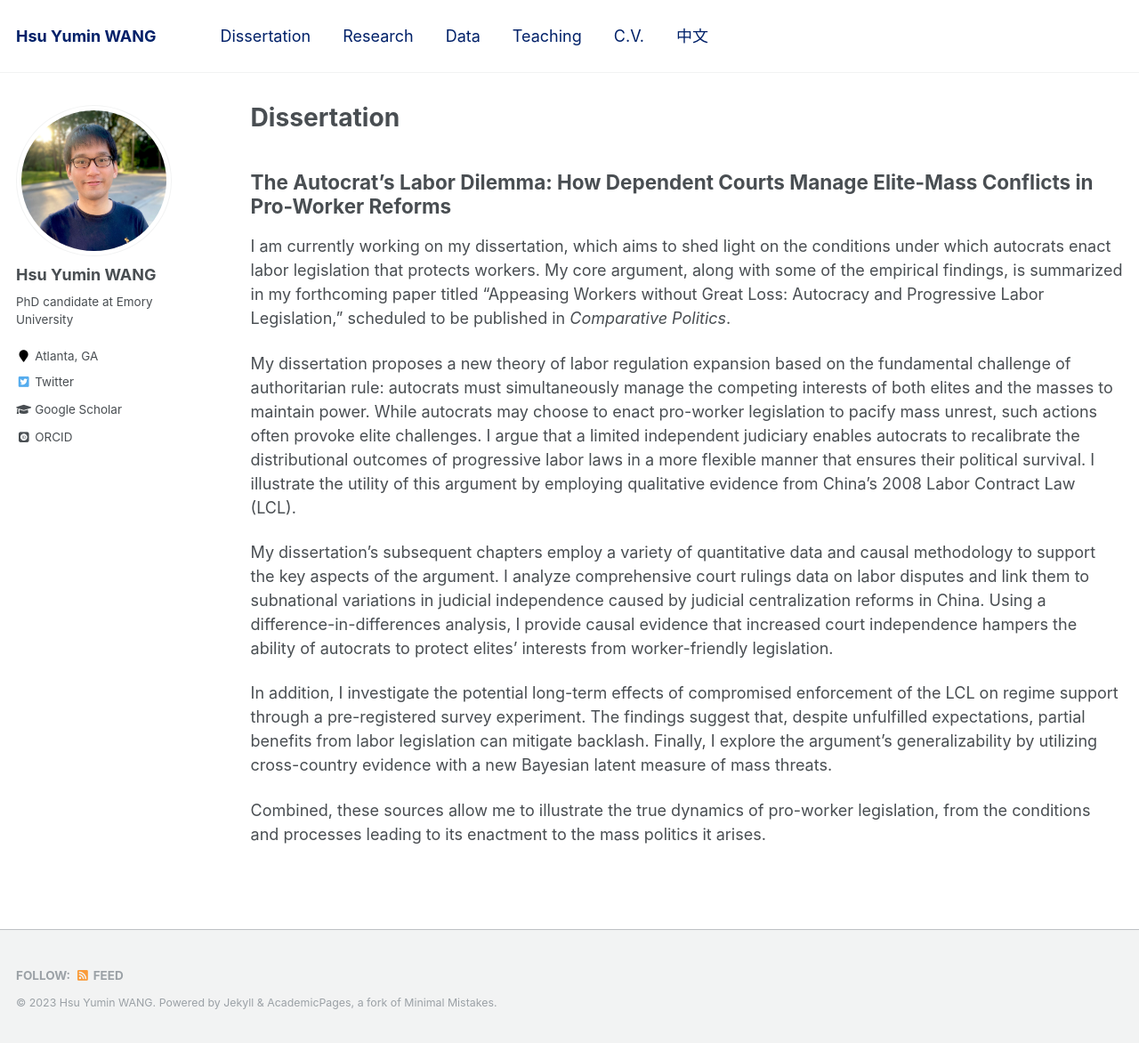
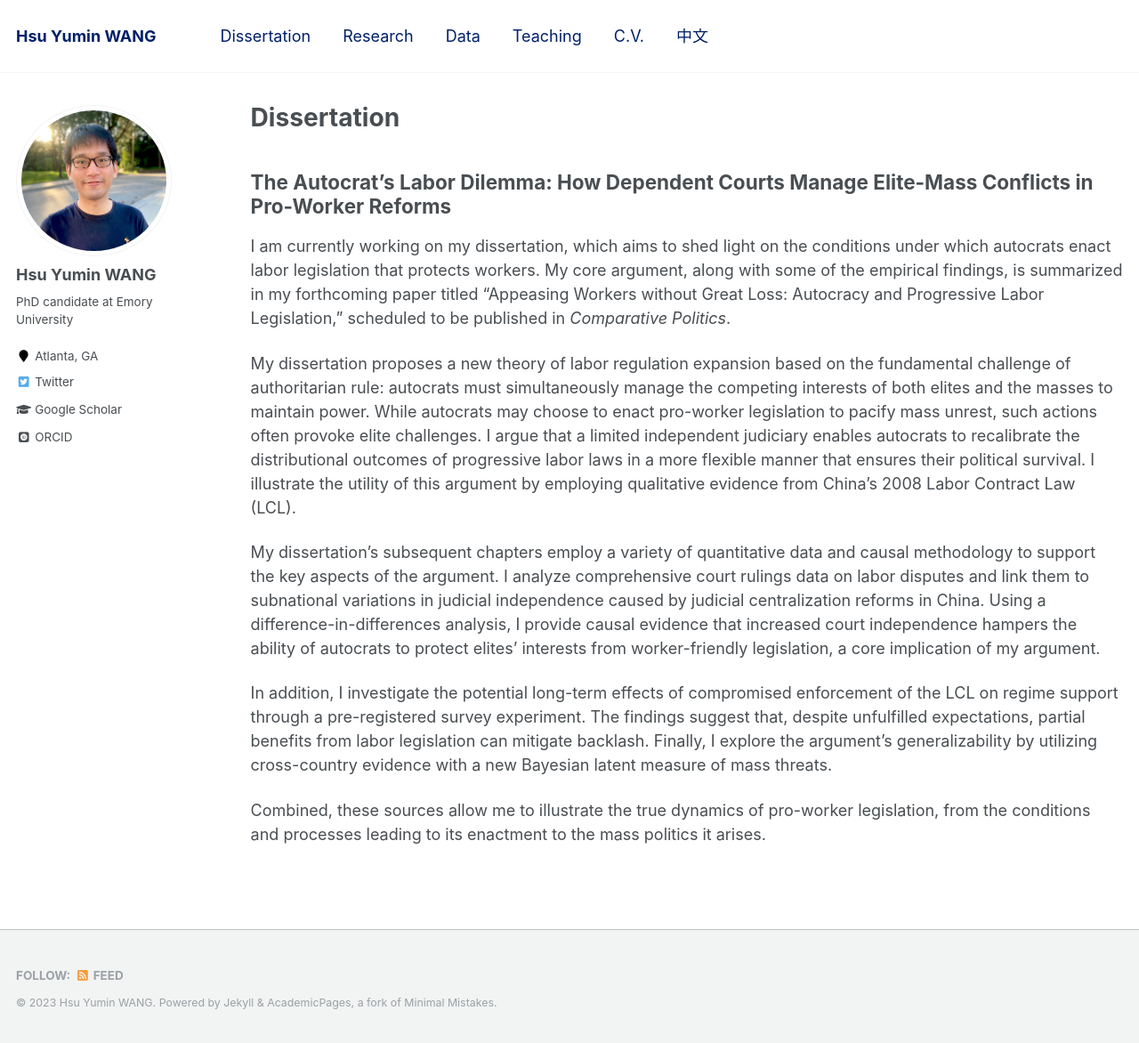
Before and after one commit to hsuyumin/hsuyumin.github.io, a Jekyll site: the page built from _pages/dissertation.md, in a window 1280 px wide and 1172 px high. Shown: the whole window at 89% size. Built offline with Jekyll 4.4.1, drawn with Linux system fonts in a browser that asks for light colours; some web fonts are replaced.

Commit message:
Update dissertation.md

```diff
--- a/_pages/dissertation.md
+++ b/_pages/dissertation.md
@@ -14,7 +14,7 @@ I am currently working on my dissertation, which aims to shed light on the condi
 
 My dissertation proposes a new theory of labor regulation expansion based on the fundamental challenge of authoritarian rule: autocrats must simultaneously manage the competing interests of both elites and the masses to maintain power. While autocrats may choose to enact pro-worker legislation to pacify mass unrest, such actions often provoke elite challenges. I argue that a limited independent judiciary enables autocrats to recalibrate the distributional outcomes of progressive labor laws in a more flexible manner that ensures their political survival. I illustrate the utility of this argument by employing qualitative evidence from China’s 2008 Labor Contract Law (LCL).
 
-My dissertation's subsequent chapters employ a variety of quantitative data and causal methodology to support the key aspects of the argument. I analyze comprehensive court rulings data on labor disputes and link them to subnational variations in judicial independence caused by judicial centralization reforms in China. Using a difference-in-differences analysis, I provide causal evidence that increased court independence hampers the ability of autocrats to protect elites' interests from worker-friendly legislation.
+My dissertation's subsequent chapters employ a variety of quantitative data and causal methodology to support the key aspects of the argument. I analyze comprehensive court rulings data on labor disputes and link them to subnational variations in judicial independence caused by judicial centralization reforms in China. Using a difference-in-differences analysis, I provide causal evidence that increased court independence hampers the ability of autocrats to protect elites' interests from worker-friendly legislation, a core implication of my argument.
 
 In addition, I investigate the potential long-term effects of compromised enforcement of the LCL on regime support through a pre-registered survey experiment. The findings suggest that, despite unfulfilled expectations, partial benefits from labor legislation can mitigate backlash. Finally, I explore the argument's generalizability by utilizing cross-country evidence with a new Bayesian latent measure of mass threats.
 
```
